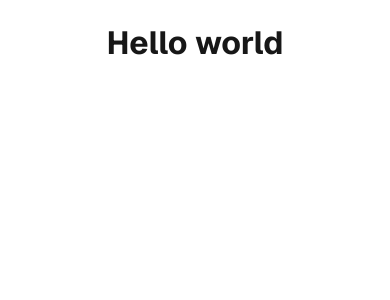
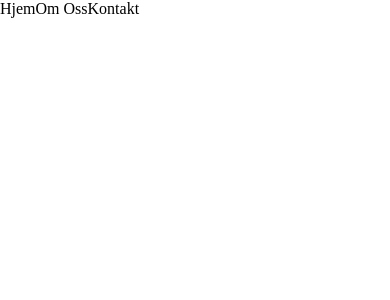
Before and after one commit to btfredr/reactjava, a Next.js app in the folder frontend/: page / in a window 390 px wide. Shown: the top 300 px of the page. Built offline with nearby package versions, Linux system fonts and the light colour scheme.

Commit message:
started working on nav

```diff
--- /dev/null
+++ b/frontend/src/app/components/Nav.js
@@ -0,0 +1,17 @@
+export default function Nav() {
+    return (
+        <div className="nav">
+            <ul className="nav-list">
+                <a href="" className="nav-link">
+                    Hjem
+                </a>
+                <a href="" className="nav-link">
+                    Om Oss
+                </a>
+                <a href="" className="nav-link">
+                    Kontakt
+                </a>
+            </ul>
+        </div>
+    )
+}
--- a/frontend/src/app/globals.css
+++ b/frontend/src/app/globals.css
@@ -1,27 +1,7 @@
-:root {
-  --background: #ffffff;
-  --foreground: #171717;
-}
-
-@media (prefers-color-scheme: dark) {
-  :root {
-    --background: #0a0a0a;
-    --foreground: #ededed;
-  }
-}
-
 html,
 body {
   max-width: 100vw;
   overflow-x: hidden;
-}
-
-body {
-  color: var(--foreground);
-  background: var(--background);
-  font-family: Arial, Helvetica, sans-serif;
-  -webkit-font-smoothing: antialiased;
-  -moz-osx-font-smoothing: grayscale;
 }
 
 * {
@@ -34,9 +14,3 @@ a {
   color: inherit;
   text-decoration: none;
 }
-
-@media (prefers-color-scheme: dark) {
-  html {
-    color-scheme: dark;
-  }
-}
--- a/frontend/src/app/page.js
+++ b/frontend/src/app/page.js
@@ -1,10 +1,11 @@
 import Image from "next/image";
-import styles from "./page.module.css";
+import styles from "./globals.css";
+import Nav from "./components/Nav.js";
 
 export default function Home() {
   return (
-    <div className={styles.page}>
-      <h1>Hello world</h1>
-    </div>
+    <>
+      <Nav />
+    </>
   );
 }
--- a/frontend/src/app/page.module.css
+++ /dev/null
@@ -1,168 +0,0 @@
-.page {
-  --gray-rgb: 0, 0, 0;
-  --gray-alpha-200: rgba(var(--gray-rgb), 0.08);
-  --gray-alpha-100: rgba(var(--gray-rgb), 0.05);
-
-  --button-primary-hover: #383838;
-  --button-secondary-hover: #f2f2f2;
-
-  display: grid;
-  grid-template-rows: 20px 1fr 20px;
-  align-items: center;
-  justify-items: center;
-  min-height: 100svh;
-  padding: 80px;
-  gap: 64px;
-  font-family: var(--font-geist-sans);
-}
-
-@media (prefers-color-scheme: dark) {
-  .page {
-    --gray-rgb: 255, 255, 255;
-    --gray-alpha-200: rgba(var(--gray-rgb), 0.145);
-    --gray-alpha-100: rgba(var(--gray-rgb), 0.06);
-
-    --button-primary-hover: #ccc;
-    --button-secondary-hover: #1a1a1a;
-  }
-}
-
-.main {
-  display: flex;
-  flex-direction: column;
-  gap: 32px;
-  grid-row-start: 2;
-}
-
-.main ol {
-  font-family: var(--font-geist-mono);
-  padding-left: 0;
-  margin: 0;
-  font-size: 14px;
-  line-height: 24px;
-  letter-spacing: -0.01em;
-  list-style-position: inside;
-}
-
-.main li:not(:last-of-type) {
-  margin-bottom: 8px;
-}
-
-.main code {
-  font-family: inherit;
-  background: var(--gray-alpha-100);
-  padding: 2px 4px;
-  border-radius: 4px;
-  font-weight: 600;
-}
-
-.ctas {
-  display: flex;
-  gap: 16px;
-}
-
-.ctas a {
-  appearance: none;
-  border-radius: 128px;
-  height: 48px;
-  padding: 0 20px;
-  border: none;
-  border: 1px solid transparent;
-  transition:
-    background 0.2s,
-    color 0.2s,
-    border-color 0.2s;
-  cursor: pointer;
-  display: flex;
-  align-items: center;
-  justify-content: center;
-  font-size: 16px;
-  line-height: 20px;
-  font-weight: 500;
-}
-
-a.primary {
-  background: var(--foreground);
-  color: var(--background);
-  gap: 8px;
-}
-
-a.secondary {
-  border-color: var(--gray-alpha-200);
-  min-width: 180px;
-}
-
-.footer {
-  grid-row-start: 3;
-  display: flex;
-  gap: 24px;
-}
-
-.footer a {
-  display: flex;
-  align-items: center;
-  gap: 8px;
-}
-
-.footer img {
-  flex-shrink: 0;
-}
-
-/* Enable hover only on non-touch devices */
-@media (hover: hover) and (pointer: fine) {
-  a.primary:hover {
-    background: var(--button-primary-hover);
-    border-color: transparent;
-  }
-
-  a.secondary:hover {
-    background: var(--button-secondary-hover);
-    border-color: transparent;
-  }
-
-  .footer a:hover {
-    text-decoration: underline;
-    text-underline-offset: 4px;
-  }
-}
-
-@media (max-width: 600px) {
-  .page {
-    padding: 32px;
-    padding-bottom: 80px;
-  }
-
-  .main {
-    align-items: center;
-  }
-
-  .main ol {
-    text-align: center;
-  }
-
-  .ctas {
-    flex-direction: column;
-  }
-
-  .ctas a {
-    font-size: 14px;
-    height: 40px;
-    padding: 0 16px;
-  }
-
-  a.secondary {
-    min-width: auto;
-  }
-
-  .footer {
-    flex-wrap: wrap;
-    align-items: center;
-    justify-content: center;
-  }
-}
-
-@media (prefers-color-scheme: dark) {
-  .logo {
-    filter: invert();
-  }
-}
```
Also changed, not shown: 1 other file (tests, documents, lock files or other folders).
